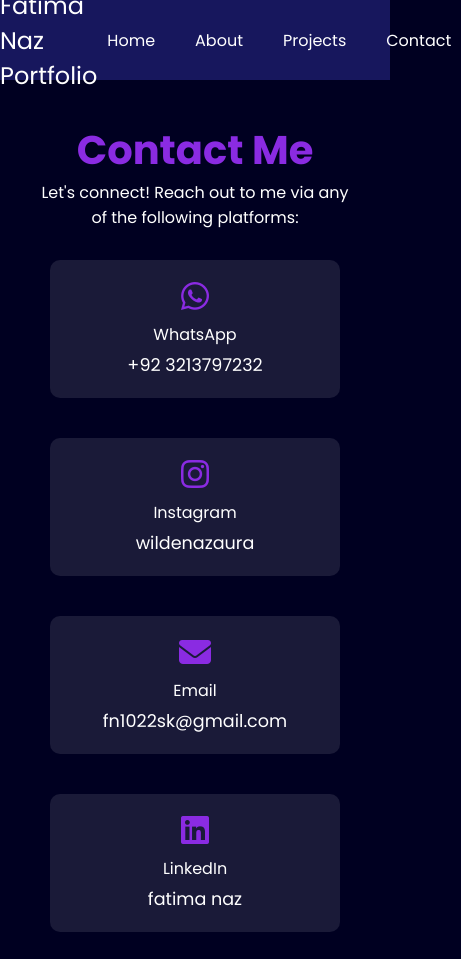
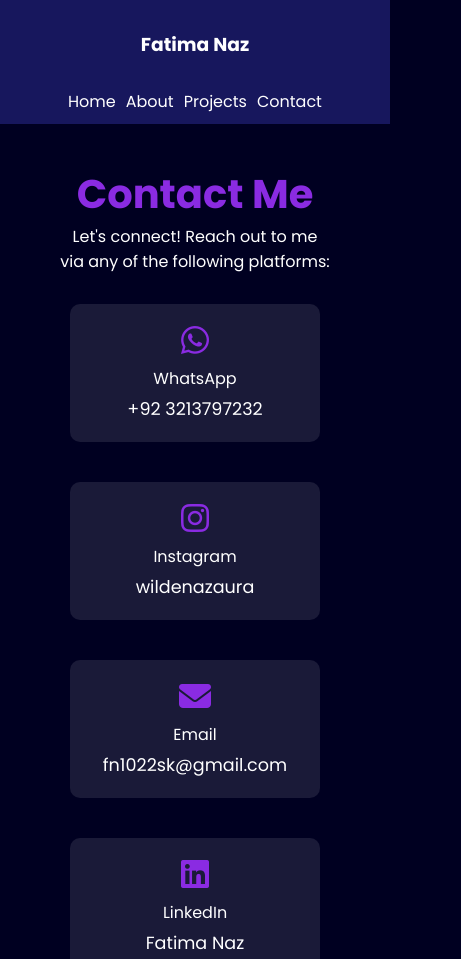
Before and after one commit to fatimanaveed2009/Portfolio, a plain HTML site: page contact.html in a window 390 px wide. Shown: the top 959 px of the page, 461 px wide, since content can reach past the window. Drawn offline with Linux system fonts and the light colour scheme.

Commit message:
Add files via upload

```diff
--- a/contact.html
+++ b/contact.html
@@ -9,41 +9,67 @@
     <link href="https://fonts.googleapis.com/css2?family=Poppins:wght@400;600;700&display=swap" rel="stylesheet">
     <script src="https://kit.fontawesome.com/f7f5081d00.js" crossorigin="anonymous"></script>
     <style>
-        *{
+        * {
             margin: 0;
             padding: 0;
+            box-sizing: border-box;
         }
-body{
-    background-color: rgb(0,0,33);
+
+        body {
+            background-color: rgb(0, 0, 33);
             color: white;
-    font-family: 'Poppins' , sans-serif ;
+            font-family: 'Poppins', sans-serif;
         }
-nav{
+
+        nav {
             display: flex;
-    justify-content: space-around;
+            justify-content: space-between;
+            align-items: center;
+            padding: 20px;
+            background-color: rgb(23, 23, 93);
+        }
+
+        .name {
+            font-weight: bold;
+            color: white;
+            padding: 20px;
+        }
+
+        nav {
+            display: flex;
+            justify-content: center;
             align-items: center;
             height: 80px;
+            padding: 0 20px;
             background-color: rgb(23, 23, 93);
         }
-nav ul{
-    display:flex;
-    justify-content: center;
+        nav ul {
+            display: flex;
             list-style: none;
             gap: 20px;
-    padding: 0;
+            flex-direction: row;
+        }
+        nav ul li a {
+            text-decoration: none;
+            color: white;
+        }
+        nav ul li a:hover {
+            color: rgb(91, 91, 189);
         }
 
-nav ul li a{
-    text-decoration: none;
-    color: white;
-    margin: 0 10px;
+        @media (max-width: 768px) {
+            nav {
+                flex-direction: column;
+                text-align: center;
             }
-nav ul li a:hover{
-    color: rgb(91, 91, 189);
+
+            nav ul {
+                flex-direction: column;
+                gap: 10px;
+                margin-top: 10px;
             }
-.left{
-    font-size: 1.5rem;
         }
+
         .container {
             max-width: 80%;
             margin: auto;
@@ -94,89 +120,64 @@
         .contact-card a:hover {
             color: rgb(91, 91, 189);
         }
-
-        /* Floating WhatsApp Button */
-        .whatsapp-button {
-            position: fixed;
-            bottom: 20px;
-            right: 20px;
-            background: #25d366;
-            color: white;
-            padding: 15px;
-            border-radius: 50%;
-            font-size: 1.5rem;
-            display: flex;
+        @media (max-width: 768px) {
+            nav {
+                flex-direction: column;
+                height: auto;
+                padding: 10px 0;
+                text-align: center;
+            }
+            nav ul {
+                flex-direction: row;
+                flex-wrap: wrap;
                 justify-content: center;
-            align-items: center;
-            cursor: pointer;
-            transition: 0.3s;
             }
-
-        .whatsapp-button:hover {
-            background: #1ebd50;
         }
     </style>
 </head>
-
 <body>
     <header>
         <nav>
-            <div class="left">Fatima Naz Portfolio</div>
-             <div class="right">
+            <h3 class="name">Fatima Naz</h3>
             <ul>
                 <li><a href="/index.html">Home</a></li>
                 <li><a href="/about.html">About</a></li>
                 <li><a href="/project.html">Projects</a></li>
                 <li><a href="/contact.html">Contact</a></li>
             </ul>
-            </div>
         </nav>
     </header>
 
     <main class="container">
         <h1>Contact Me</h1>
         <p>Let's connect! Reach out to me via any of the following platforms:</p>
-
         <div class="contact-info">
-
             <div class="contact-card">
                 <i class="fa-brands fa-whatsapp"></i>
                 <p>WhatsApp</p>
                 <a href="https://wa.me/923213797232" target="_blank">+92 3213797232</a>
             </div>
-
-
             <div class="contact-card">
                 <i class="fa-brands fa-instagram"></i>
                 <p>Instagram</p>
-            <a href="https://www.instagram.com/wildenazaura/?next=https%3A%2F%2Fwww.instagram.com%2Faccounts%2Fonetap%2F%3Fnext%3D%252F%26__coig_login%3D1" target="_blank">wildenazaura</a>
+                <a href="https://www.instagram.com/wildenazaura/" target="_blank">wildenazaura</a>
             </div>
-
-
             <div class="contact-card">
                 <i class="fa-solid fa-envelope"></i>
                 <p>Email</p>
                 <a href="mailto:fn1022sk@gmail.com">fn1022sk@gmail.com</a>
             </div>
-
-
             <div class="contact-card">
                 <i class="fa-brands fa-linkedin"></i>
                 <p>LinkedIn</p>
-            <a href="https://www.linkedin.com/in/fatima-naz-445487301/" target="_blank">fatima naz</a>
+                <a href="https://www.linkedin.com/in/fatima-naz-445487301/" target="_blank">Fatima Naz</a>
             </div>
-
             <div class="contact-card">
                 <i class="fa-brands fa-github"></i>
                 <p>Github</p>
                 <a href="https://github.com/fatimanaveed2009" target="_blank">fatimanaveed2009</a>
             </div>
         </div>
-
     </main>
-
-
-
-
 </body>
 </html>
```
Also changed, not shown: about.html (+70 -47 lines), index.html (+61 -46 lines), project.html (+29 -19 lines). Lines whose indentation alone changed are shown as unchanged.
